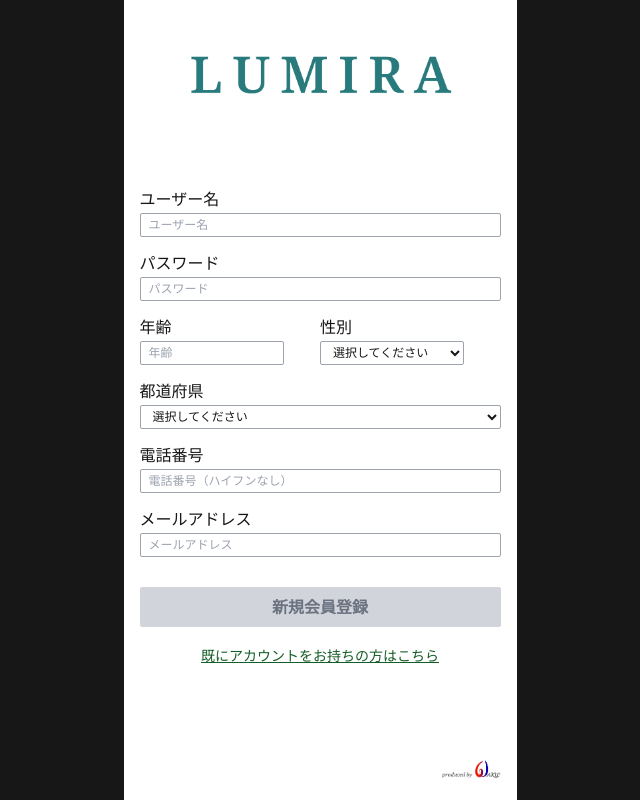
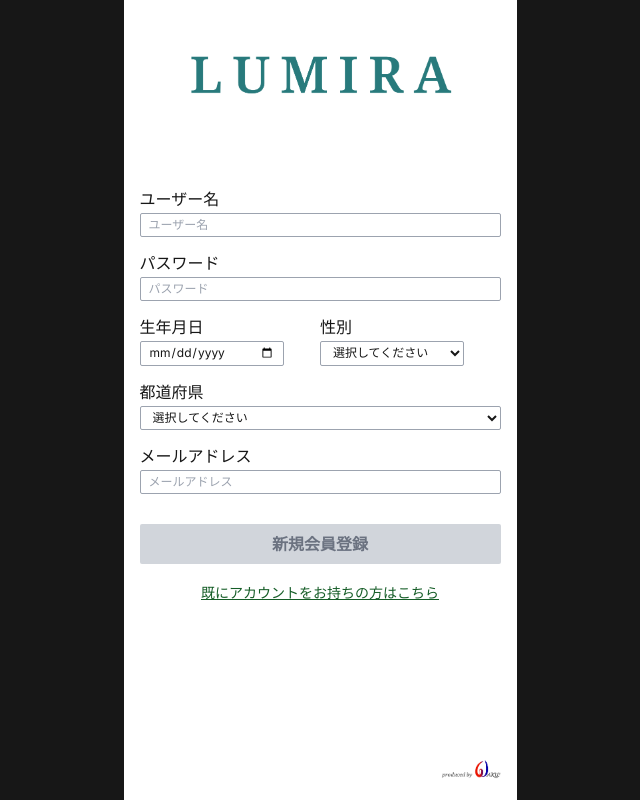
Before and after one commit to taku0875/lantern-app-frontend, a Next.js app: page /register in a window 1280 px wide. Shown: the whole page, without its empty margins (320-960 px from the left). Built offline with nearby package versions, Linux system fonts and the light colour scheme.

Commit message:
no message

```diff
--- a/src/app/register/page.jsx
+++ b/src/app/register/page.jsx
@@ -28,10 +28,9 @@ export default function Register() {
     const [formData, setFormData] = useState({
         user_id: '',
         password: '',
-        age: '',
+        birthday: '',
         gender: '',
         prefecture: '', // address から prefecture に変更
-        phone_number: '',
         email: ''
     });
 
@@ -77,12 +76,11 @@ export default function Register() {
                     'Content-Type': 'application/json',
                 },
                 body: JSON.stringify({
-                    user_id: formData.user_id.trim(),
+                    name: formData.user_id.trim(),
                     password: formData.password.trim(),
-                    age: parseInt(formData.age),
+                    birthday: formData.birthday,
                     gender: formData.gender,
                     prefecture: formData.prefecture, // 都道府県情報
-                    phone_number: formData.phone_number.trim(),
                     email: formData.email.trim()
                 }),
             });
@@ -96,13 +94,12 @@ export default function Register() {
                 // ユーザー情報をContextに保存
                 const userData = {
                     id: data.user.id,
-                    username: data.user.user_id || data.user.username,
+                    username: data.user.username || data.user.name,
                     email: data.user.email,
-                    name: data.user.name || data.user.user_id, // 表示名がない場合はuser_idを使用
-                    age: data.user.age,
+                    name: data.user.name,
+                    birthday: data.user.birthday,
                     gender: data.user.gender,
-                    prefecture: data.user.prefecture,
-                    phone_number: data.user.phone_number
+                    prefecture: data.user.prefecture
                 };
 
                 // 登録と同時にログイン状態にする
@@ -134,10 +131,9 @@ export default function Register() {
         //         username: formData.user_id,
         //         email: formData.email,
         //         name: formData.user_id,
-        //         age: parseInt(formData.age),
+        //         birthday: formData.birthday,
         //         gender: formData.gender,
-        //         prefecture: formData.prefecture,
-        //         phone_number: formData.phone_number
+        //         prefecture: formData.prefecture
         //     };
 
         //     // Context経由でログイン状態にする
@@ -207,17 +203,14 @@ export default function Register() {
                             />
                         </div>
                         <div className=" mb-4 w-2/5 h-15">
-                            <p>年齢</p>
+                            <p>生年月日</p>
                             <input
-                                type="number"
-                                name="age"
-                                value={formData.age}
+                                type="date"
+                                name="birthday"
+                                value={formData.birthday}
                                 onChange={handleInputChange}
-                                placeholder="年齢"
                                 className="border border-gray-400 w-full h-1/2 px-2 bg-transparent rounded-sm text-[12px] font-[Inter]"
                                 disabled={isLoading}
-                                min="0"
-                                max="150"
                                 required
                             />
                         </div>
@@ -255,20 +248,6 @@ export default function Register() {
                                     </option>
                                 ))}
                             </select>
-                        </div>
-                        <div className="mb-4 w-full h-15">
-                            <p>電話番号</p>
-                            <input
-                                type="tel"
-                                name="phone_number"
-                                value={formData.phone_number}
-                                onChange={handleInputChange}
-                                placeholder="電話番号（ハイフンなし）"
-                                className="border border-gray-400 w-full h-1/2 px-2 bg-transparent rounded-sm text-[12px] font-[Inter]"
-                                disabled={isLoading}
-                                pattern="[0-9]{10,11}"
-                                required
-                            />
                         </div>
                         <div className="mb-4 w-full h-15">
                             <p>メールアドレス</p>
--- a/src/app/result/page.jsx
+++ b/src/app/result/page.jsx
@@ -299,7 +299,7 @@ export default function Page() {
                 {/* 日曜日限定のランタン開放ボタン */}
                 {isSunday() && (
                     <div className="w-full px-2 mt-4">
-                        <Link href="./lentern">
+                        <Link href="./lanterns">
                             <button className="w-full border-3 border-orange-400 rounded-lg p-3 bg-gradient-to-r from-orange-400 to-yellow-400 text-white font-bold hover:from-orange-500 hover:to-yellow-500 transition-all duration-200 transform hover:scale-105 shadow-lg">
                                 🏮 ランタンを開放する
                             </button>
```
